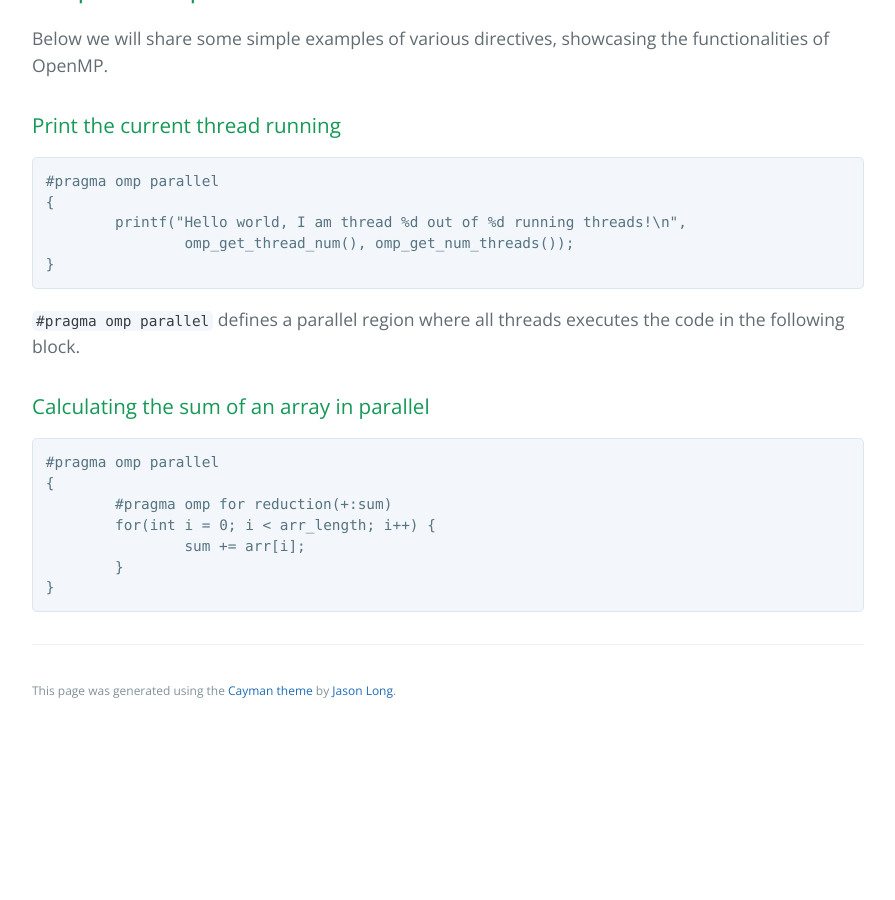
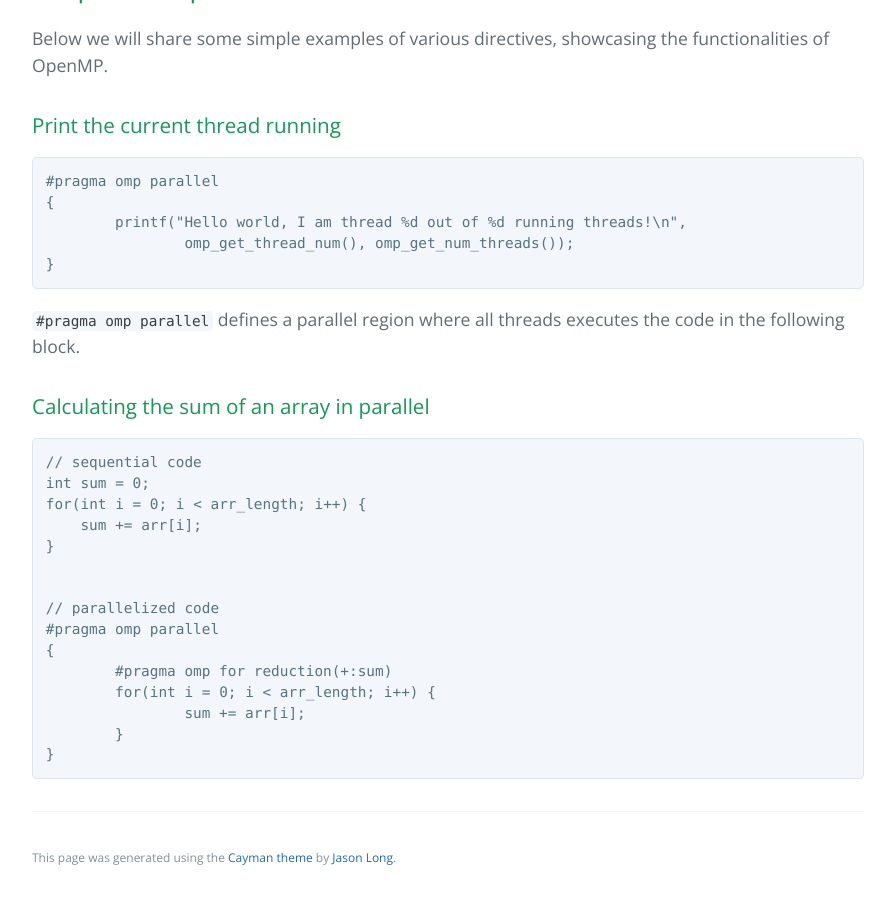
Before and after one commit to learning-software-engineering/learning-software-engineering.github.io, a Jekyll site: the page built from Topics/Tech_Stacks/openMP.md, in a window 1280 px wide and 900 px high, scrolled down 2316 px. Shown: the whole window, without its empty margins (192-1087 px from the left). Built offline with Jekyll 4.4.1, drawn with Linux system fonts in a browser that asks for light colours; our own code applies the rules of GitHub Pages for plain Markdown files; before the commit the page ends 3049 px from its top, so only the background shows below that.

Commit message:
add sequential comparison for sum of array example

````diff
--- a/Topics/Tech_Stacks/openMP.md
+++ b/Topics/Tech_Stacks/openMP.md
@@ -52,6 +52,14 @@ Below we will share some simple examples of various directives, showcasing the f
 
 ### Calculating the sum of an array in parallel
 ```c
+// sequential code
+int sum = 0;
+for(int i = 0; i < arr_length; i++) {
+    sum += arr[i];
+}
+
+
+// parallelized code
 #pragma omp parallel
 {
 	#pragma omp for reduction(+:sum)
````
